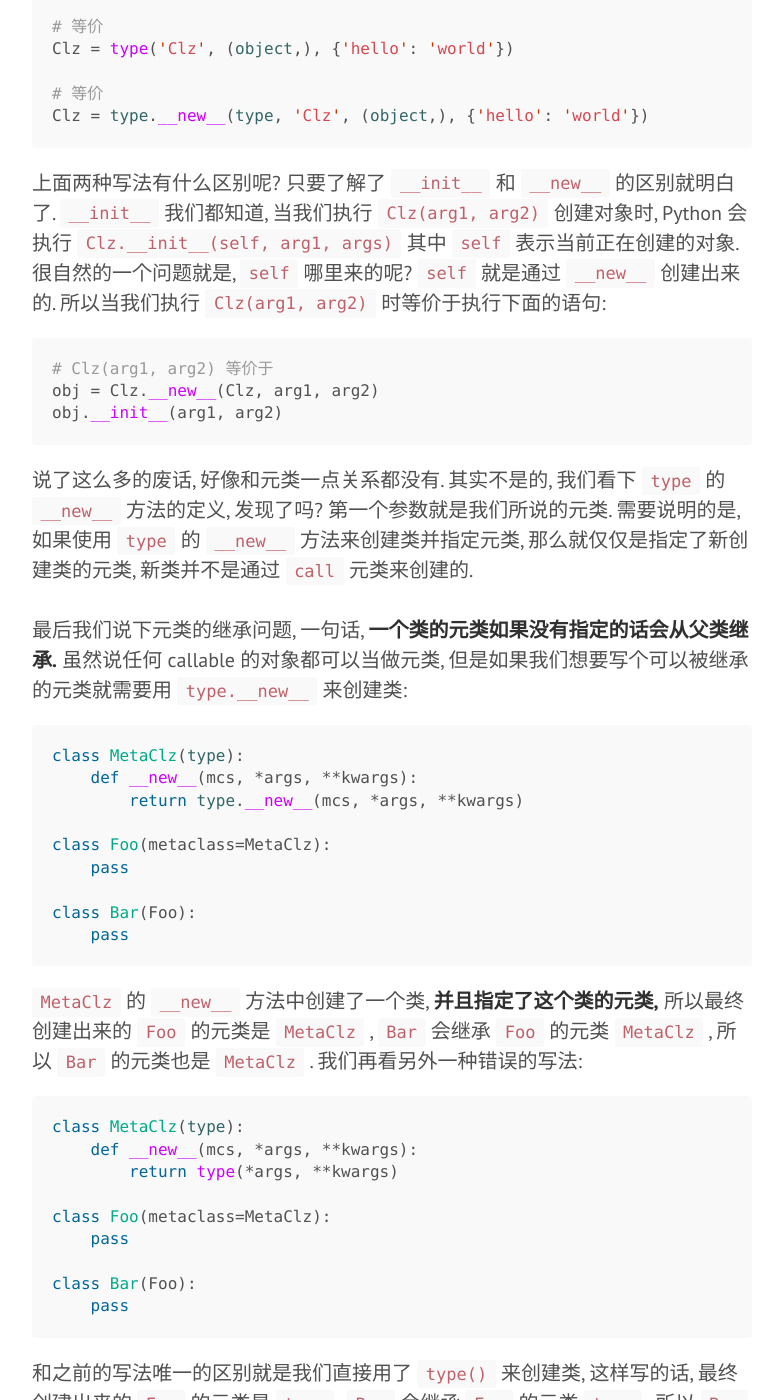
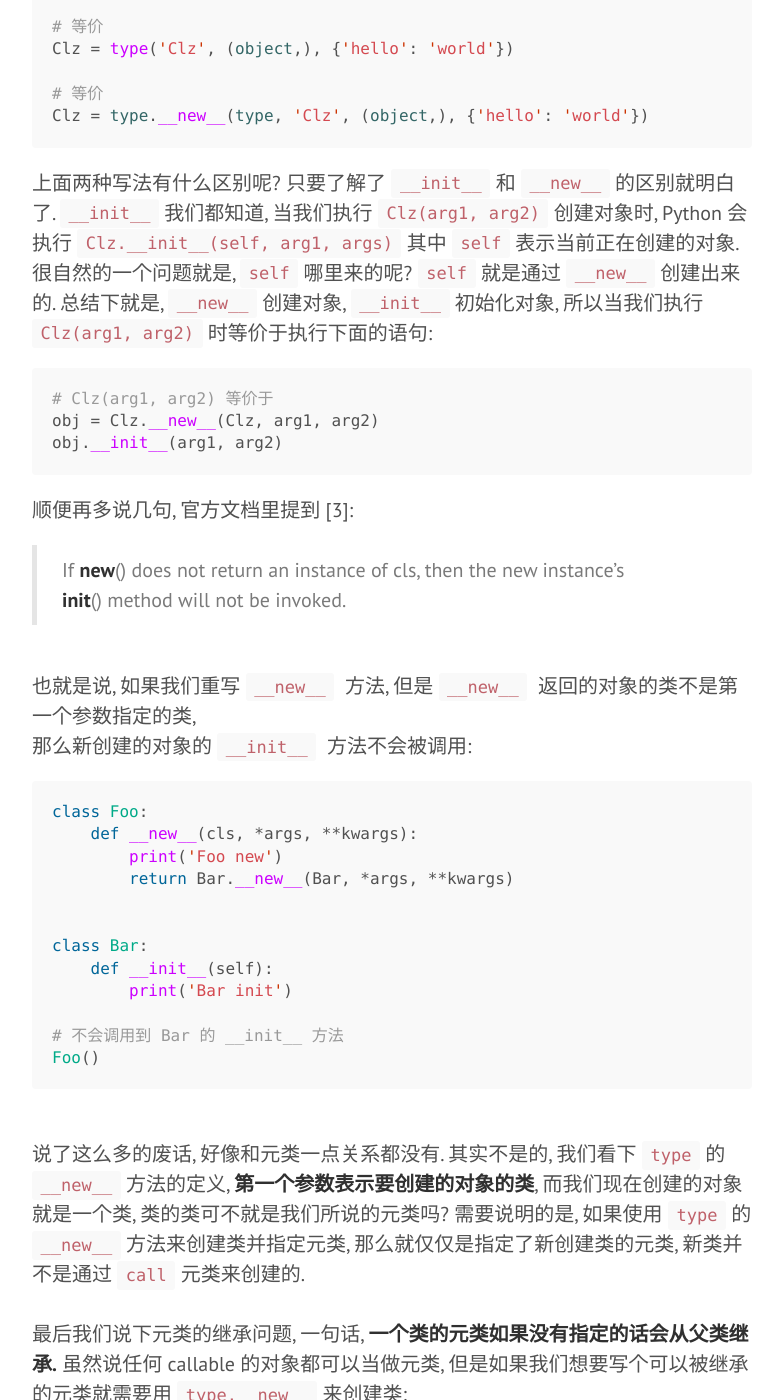
Before and after one commit to yoncise/yoncise.github.io, a Jekyll site: the page built from _posts/2020-12-26-26484747.md, in a window 1280 px wide and 1400 px high, scrolled down 3967 px. Shown: the whole window, without its empty margins (428-1209 px from the left). Built offline with Jekyll 4.4.1, drawn with Linux system fonts in a browser that asks for light colours; some of the changed text lies outside the part shown.

Commit message:
sync from yuque

````diff
--- a/_posts/2020-12-26-26484747.md
+++ b/_posts/2020-12-26-26484747.md
@@ -103,13 +103,34 @@ Clz = type('Clz', (object,), {'hello': 'world'})
 # 等价
 Clz = type.__new__(type, 'Clz', (object,), {'hello': 'world'})
 ```
-上面两种写法有什么区别呢? 只要了解了 `__init__` 和 `__new__` 的区别就明白了. `__init__` 我们都知道, 当我们执行 `Clz(arg1, arg2)` 创建对象时, Python 会执行 `Clz.__init__(self, arg1, args)` 其中 `self` 表示当前正在创建的对象. 很自然的一个问题就是, `self` 哪里来的呢? `self` 就是通过 `__new__` 创建出来的. 所以当我们执行 `Clz(arg1, arg2)` 时等价于执行下面的语句:
+上面两种写法有什么区别呢? 只要了解了 `__init__` 和 `__new__` 的区别就明白了. `__init__` 我们都知道, 当我们执行 `Clz(arg1, arg2)` 创建对象时, Python 会执行 `Clz.__init__(self, arg1, args)` 其中 `self` 表示当前正在创建的对象. 很自然的一个问题就是, `self` 哪里来的呢? `self` 就是通过 `__new__` 创建出来的. 总结下就是, `__new__` 创建对象, `__init__` 初始化对象, 所以当我们执行 `Clz(arg1, arg2)` 时等价于执行下面的语句:
 ```python
 # Clz(arg1, arg2) 等价于
 obj = Clz.__new__(Clz, arg1, arg2)
 obj.__init__(arg1, arg2)
 ```
-说了这么多的废话, 好像和元类一点关系都没有. 其实不是的, 我们看下 `type` 的 `__new__` 方法的定义, 发现了吗? 第一个参数就是我们所说的元类. 需要说明的是, 如果使用 `type` 的 `__new__` 方法来创建类并指定元类, 那么就仅仅是指定了新创建类的元类, 新类并不是通过 `call` 元类来创建的.<br />
+顺便再多说几句, 官方文档里提到 [3]:<br />
+
+> If __new__() does not return an instance of cls, then the new instance’s __init__() method will not be invoked.
+
+
+<br />也就是说, 如果我们重写 `__new__`  方法, 但是 `__new__`  返回的对象的类不是第一个参数指定的类,<br />那么新创建的对象的 `__init__`  方法不会被调用:
+```python
+class Foo:
+    def __new__(cls, *args, **kwargs):
+        print('Foo new')
+        return Bar.__new__(Bar, *args, **kwargs)
+
+
+class Bar:
+    def __init__(self):
+        print('Bar init')
+
+# 不会调用到 Bar 的 __init__ 方法
+Foo()
+```
+
+<br />说了这么多的废话, 好像和元类一点关系都没有. 其实不是的, 我们看下 `type` 的 `__new__` 方法的定义, **第一个参数表示要创建的对象的类**, 而我们现在创建的对象就是一个类, 类的类可不就是我们所说的元类吗? 需要说明的是, 如果使用 `type` 的 `__new__` 方法来创建类并指定元类, 那么就仅仅是指定了新创建类的元类, 新类并不是通过 `call` 元类来创建的.<br />
 <br />最后我们说下元类的继承问题, 一句话, **一个类的元类如果没有指定的话会从父类继承.** 虽然说任何 callable 的对象都可以当做元类, 但是如果我们想要写个可以被继承的元类就需要用 `type.__new__` 来创建类:
 ```python
 class MetaClz(type):
@@ -141,4 +162,4 @@ class Foo(metaclass=MetaClz):
     pass
 ```
 
-<br />[1] [Descriptor HowTo Guide](https://docs.python.org/3/howto/descriptor.html)<br />[2] [Inheritance of metaclass](https://stackoverflow.com/a/38463272/2408447)<br />
+<br />[1] [Descriptor HowTo Guide](https://docs.python.org/3/howto/descriptor.html)<br />[2] [Inheritance of metaclass](https://stackoverflow.com/a/38463272/2408447)<br />[3] [https://docs.python.org/3/reference/datamodel.html#object.__new__](https://docs.python.org/3/reference/datamodel.html#object.__new__)<br />
````
